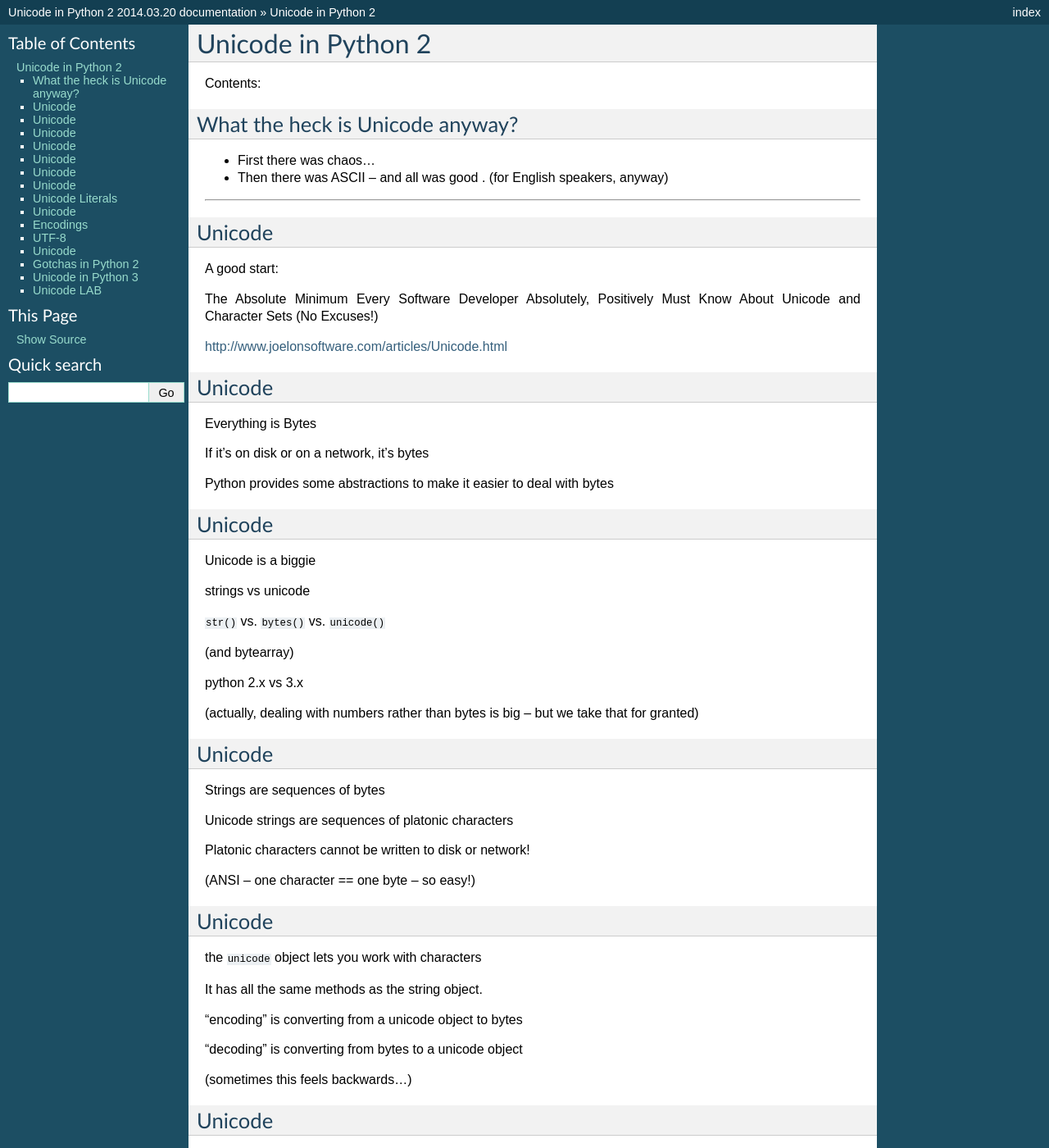
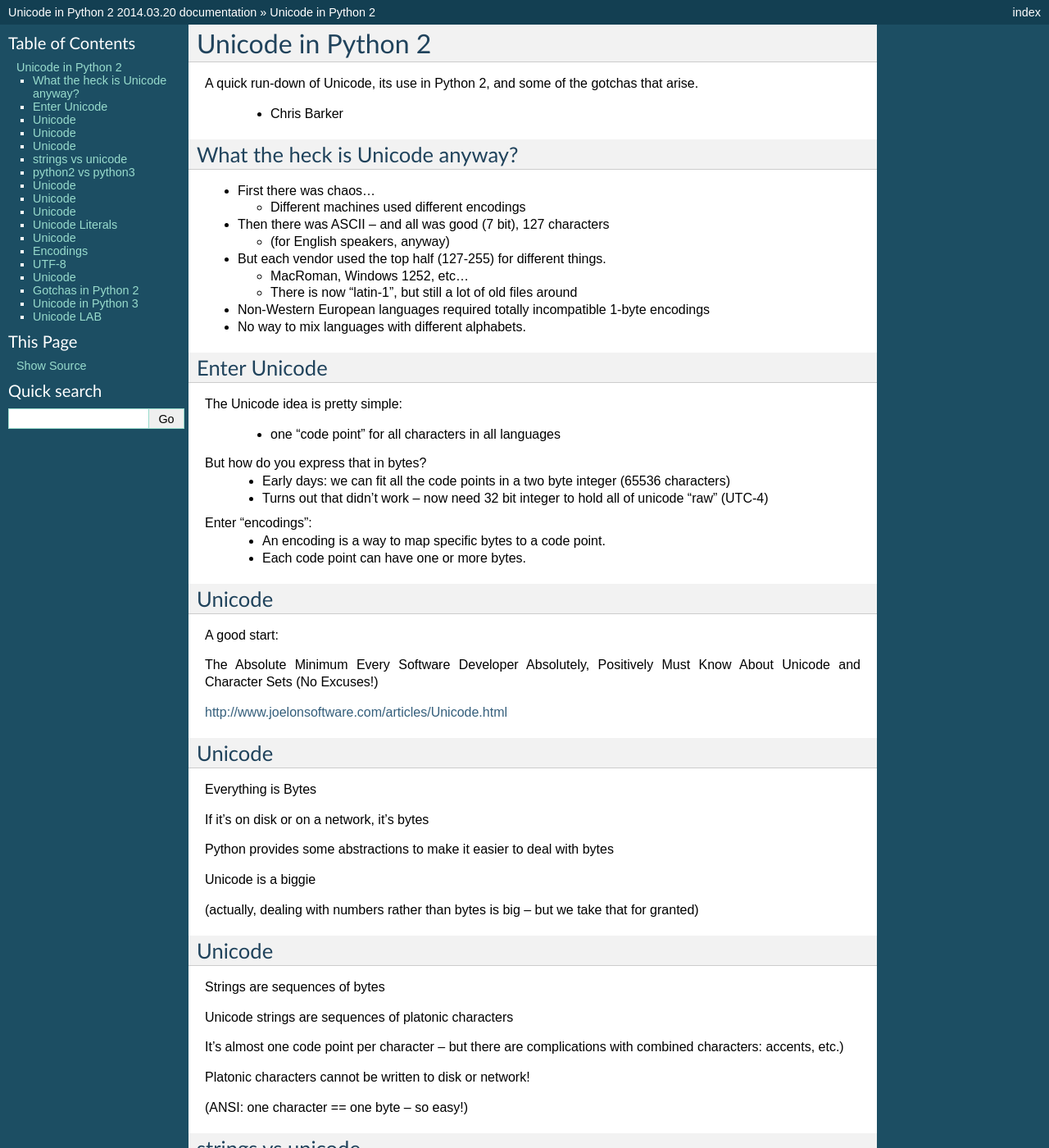
Before and after one commit to UWPCE-PythonCert/Python300-SystemDevelopmentWithPython-Spring-2014, a Sphinx documentation site: the page built from week-01/unicode/source/Unicode.rst, in a window 1280 px wide and 1400 px high. Shown: the whole window at 82% size. Built offline with Sphinx 7.4.7, drawn with Linux system fonts in a browser that asks for light colours; formulas are drawn with MathJax 3; some of the changed text lies outside the part shown.

Commit message:
more in teh intro

```diff
--- a/week-01/unicode/source/Unicode.rst
+++ b/week-01/unicode/source/Unicode.rst
@@ -7,7 +7,11 @@
 Unicode in Python 2
 ===================
 
-Contents:
+A quick run-down of Unicode, its use in Python 2, and some of the gotchas that arise.
+
+ - Chris Barker
+
+.. Contents:
 
 .. toctree::
    :maxdepth: 2
@@ -16,11 +20,38 @@ What the heck is Unicode anyway?
 =================================
 
 * First there was chaos...
-* Then there was ASCII -- and all was good
-  . (for English speakers, anyway)
 
+  * Different machines used different encodings
+
+* Then there was ASCII -- and all was good (7 bit), 127 characters
+
+  * (for English speakers, anyway)
+
+* But each vendor used the top half (127-255) for different things.
+
+  * MacRoman, Windows 1252, etc...
+
+  * There is now "latin-1", but still a lot of old files around
+
+* Non-Western European languages required totally incompatible 1-byte encodings
+
+* No way to mix languages with different alphabets.
+
+
+Enter Unicode
 =================================
 
+The Unicode idea is pretty simple:
+
+  * one "code point" for all characters in all languages
+
+But how do you express that in bytes?
+  * Early days: we can fit all the code points in a two byte integer (65536 characters)
+  * Turns out that didn't work -- now need 32 bit integer to hold all of unicode "raw" (UTC-4)
+
+Enter "encodings":
+  * An encoding is a way to map specific bytes to a code point.
+  * Each code point can have one or more bytes.
 
 
 Unicode
@@ -43,18 +74,8 @@ If it's on disk or on a network, it's bytes
 
 Python provides some abstractions to make it easier to deal with bytes
 
-Unicode
-=================================
-
 Unicode is a biggie
 
-strings vs unicode
-
-``str()`` vs. ``bytes()`` vs. ``unicode()``
-
-(and bytearray)
-
-python 2.x vs 3.x
 
 
 (actually, dealing with numbers rather than bytes is big -- but we take that for granted)
@@ -67,9 +88,36 @@ Strings are sequences of bytes
 
 Unicode strings are sequences of platonic characters
 
+It's almost one code point per character -- but there are complications with combined characters: accents, etc.)
+
 Platonic characters cannot be written to disk or network!
 
-(ANSI -- one character == one byte -- so easy!)
+(ANSI: one character == one byte -- so easy!)
+
+
+strings vs unicode
+====================
+
+Python 2 has two types that let you work with text:
+
+
+ * ``str``
+ * ``unicode``
+
+And two ways to work with binary data:
+ * ``str``
+ * ``bytes()``  (and ``bytearray``)
+ * but:
+::
+
+   In [86]: str is bytes
+   Out[86]: True
+
+``bytes`` is there for py3 compatibility - -but it's good for making your intentions clear, too.
+
+python2 vs python3
+===================
+
 
 Unicode
 ========
```
Also changed, not shown: other parts of week-01/unicode/source/Unicode.rst (+2 -1 lines), 5 other files.
